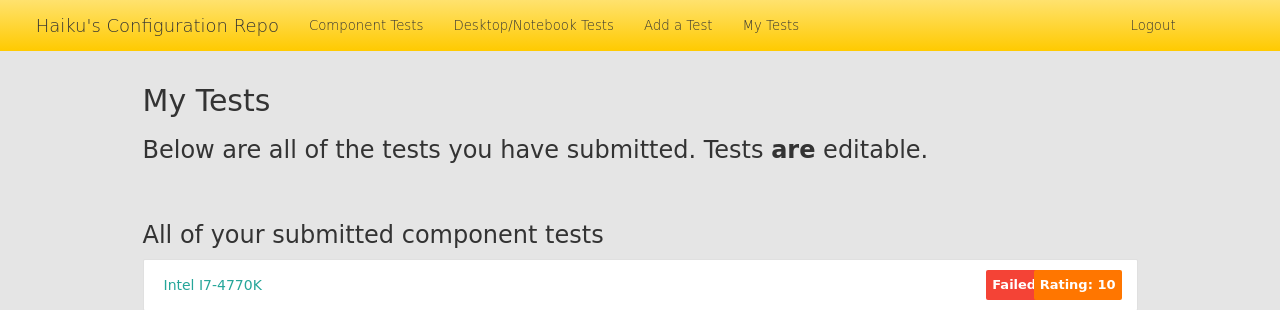
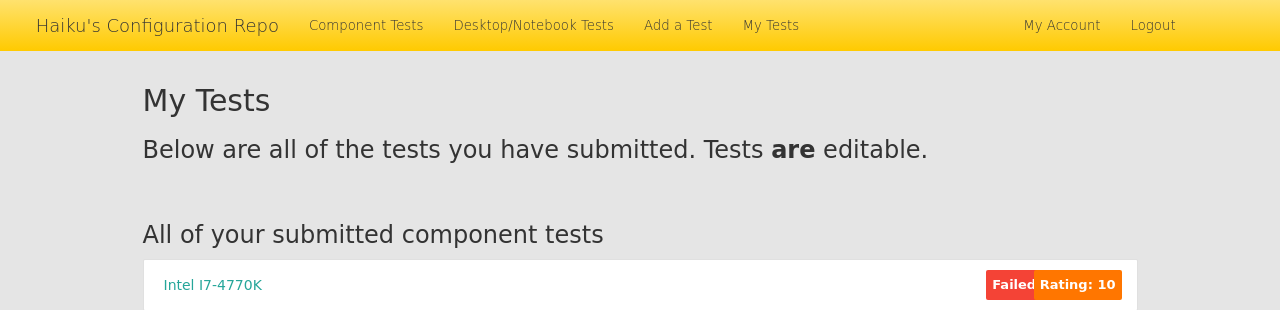
Before and after one commit to DarkmatterVale/Haiku-Configuration-Repo, a Django app: template hello/templates/my_tests.html in a window 1280 px wide. Shown: the top 310 px of the page. Run offline with Django 3.2, Linux system fonts and the light colour scheme; the template is opened without the code that fills it: values that come from a table or form of the project are taken from there, others are empty; a user stored in the database is signed in; data comes from the database, SQL or seed files in the repository; both versions use the stored data as it was after the commit; parts of the project's set-up code (start-up, migrations or seed data) failed here and were passed over; some libraries are stand-ins or nearby versions.

Commit message:
Add missing link

```diff
--- a/hello/templates/my_tests.html
+++ b/hello/templates/my_tests.html
@@ -31,10 +31,11 @@
           </ul>
           <ul class="nav navbar-nav navbar-right">
             {% if user.is_authenticated %}
-              <li><a href="{% url 'logout' %}">Logout</a></li>
+                <li><a href="{% url 'my_account' %}">My Account</a></li>
+                <li><a href="{% url 'logout' %}">Logout</a></li>
             {% else %}
-              <li><a href="{% url 'loginIndex' %}">Login</a></li>
-              <li><a href="{% url 'signup_index' %}">Sign Up</a></li>
+                <li><a href="{% url 'loginIndex' %}">Login</a></li>
+                <li><a href="{% url 'signup_index' %}">Sign Up</a></li>
             {% endif %}
           </ul>
         </div><!--/.nav-collapse -->
```
Also changed, not shown: db.sqlite3.
